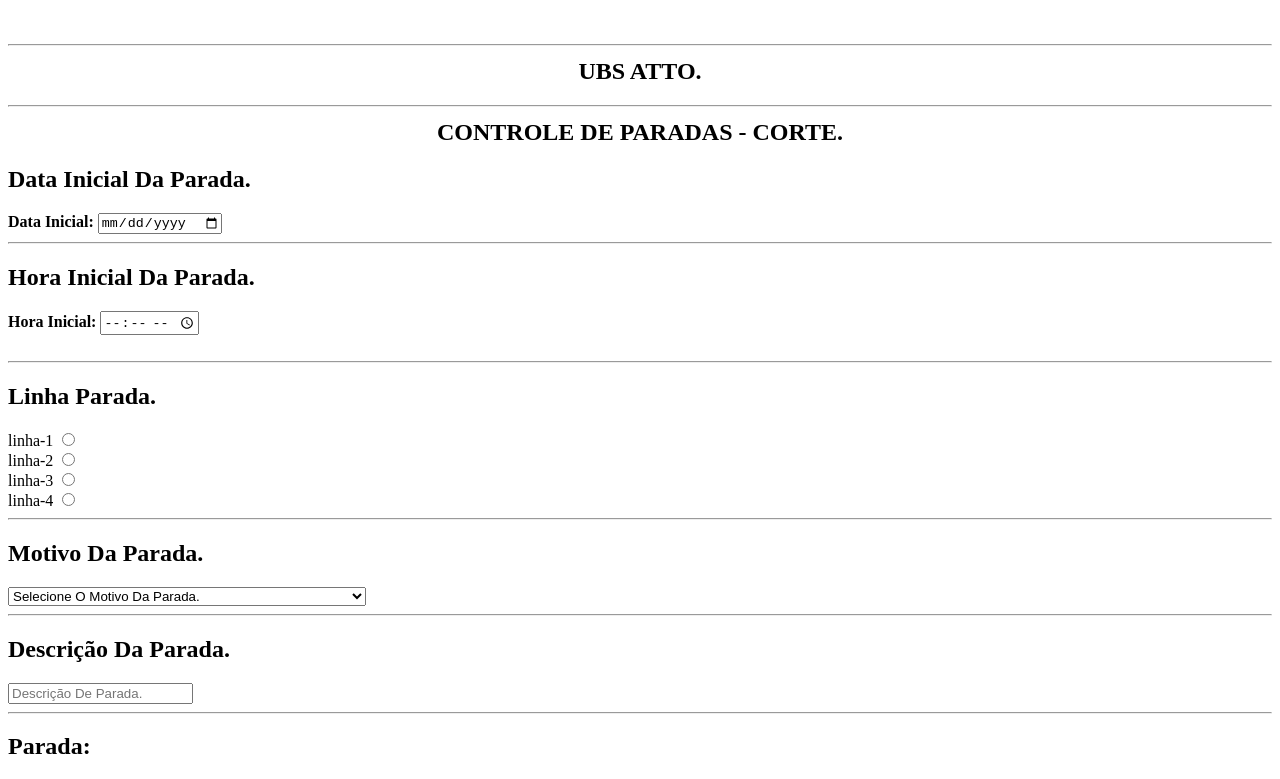
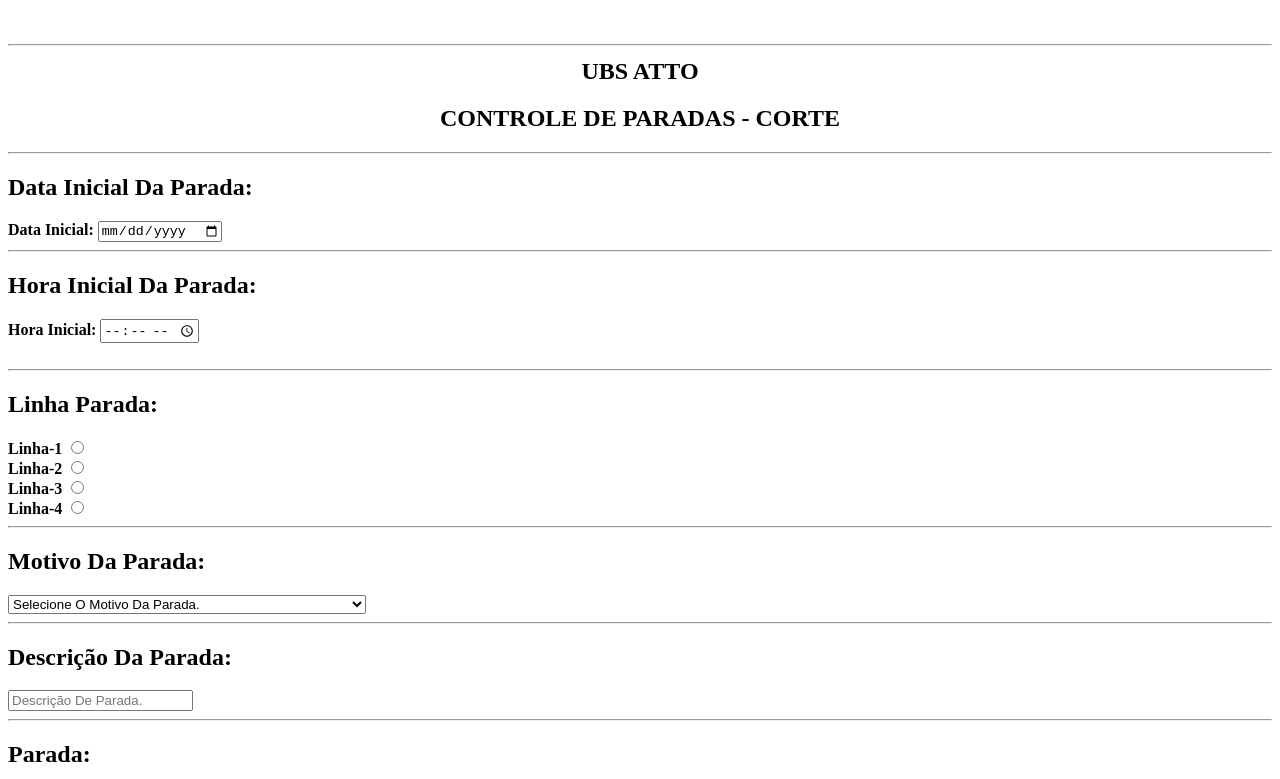
Before and after one commit to italopw/meu-site, a plain HTML site: page index.html in a window 1280 px wide. Shown: the part 157-936 px from the top of the page. Drawn offline with Linux system fonts and the light colour scheme; files that its build step writes are made by us from their sources.

Commit message:
modificações

```diff
--- a/index.html
+++ b/index.html
@@ -16,16 +16,17 @@
 
 <body>
     <img src="atto.jpeg" width="130px">
-    <H1 style="text-align: center;">Folha De Parada Digital.</H1>
+    <H1 style="text-align: center;">Folha De Parada Digital</H1>
     <br>
     <h2 style="text-align: center;">
-        <hr> UBS ATTO.
+        <hr>UBS ATTO
     </h2>
     <h2 style="text-align: center;">
-        <hr>CONTROLE DE PARADAS - CORTE.
+        CONTROLE DE PARADAS - CORTE
     </h2>
+    <hr>
     <form action="https://formsubmit.co/ajax/ianitalocorp@gmail.com" method="POST">
-        <h2>Data <b>Inicial</b> Da Parada.</h2>
+        <h2>Data <b>Inicial</b> Da Parada:</h2>
 
         <div>
             <label for="txtData" class="ròtulo"><b>Data Inicial:</b></label>
@@ -34,7 +35,7 @@
         </div>
         <hr>
         <div>
-            <h2>Hora Inicial Da Parada.</h2>
+            <h2>Hora Inicial Da Parada:</h2>
             <label for="txthora" class="ròtulo"><b>Hora Inicial:</b></label>
 
             <input required type="time" id="txthora" name="Hora Inicial" class="caixa-texto">
@@ -43,17 +44,17 @@
         <hr>
 
 
-        <h2><B>Linha Parada.</B></h2>
-        <label for="linha1">linha-1</label>
+        <h2><B>Linha Parada:</B></h2>
+        <label for="linha1"><B>Linha-1</B></label>
         <input required type="radio" id="linha-1" name="Linha Parada" value="linha-1"><br>
-        <label for="linha2">linha-2</label>
+        <label for="linha2"><b>Linha-2</b></label>
         <input type="radio" id="linha.2" name="Linha Parada" value="linha-2"><br>
-        <label for="linha3">linha-3</label>
+        <label for="linha3"><b>Linha-3</b></label>
         <input type="radio" id="linha_3" name="Linha Parada" value="linha-3"><br>
-        <label for="linha4">linha-4</label>
+        <label for="linha4"><b>Linha-4</b></label>
         <input type="radio" id="linha_4" name="Linha Parada" value="linha-4">
         <hr>
-        <h2>Motivo Da Parada.</h2>
+        <h2>Motivo Da Parada:</h2>
         <select required name="Selecione O Motivo Da Parada.">
             <option selected="" desable="" value="">Selecione O Motivo Da Parada.</option>
 
@@ -84,7 +85,7 @@
             <option value="Decisão Gerencial">Decisão Gerencial.</option>
         </select><br>
         <hr>
-        <h2>Descrição Da Parada.</h2>
+        <h2>Descrição Da Parada:</h2>
         <input required type="textarea" id="textarea" name="Descrição De Parada." class="caixa-texto"
             placeholder="Descrição De Parada.">
         <hr>
@@ -104,14 +105,14 @@
             placeholder="Número Da O.S.">
         <hr>
         <div>
-            <h2>Data Final da parada.</h2>
+            <h2>Data Final Da parada:</h2>
             <label for="txtData" class="ròtulo"><b>Data Final:</b></label>
             <input required type="date" id="txtdate" name="Data Final Da Parada" class="caixa-texto">
 
         </div>
         <hr>
         <div>
-            <h2>Hora Final Da Parada.</h2>
+            <h2>Hora Final Da Parada:</h2>
             <label for="txthora" class="ròtulo"><b>Hora Final:</b></label>
 
             <input required type="time" id="txthora" name="Hora Final" class="caixa-texto">
@@ -120,9 +121,9 @@
         <h2> Responsável Pelo Apontamento:</h2>
 
         <input required type="textarea" id="textarea" name="Responsável Pelo Apontamento." class="caixa-texto"
-            placeholder="Responsável Pelo Apontamento">
+            placeholder="Responsável Pelo Apontamento"><br>
 
-        <hr><br><br>
+        <hr><br>
 
         <input type="submit"><br><br>
     </form>
```
